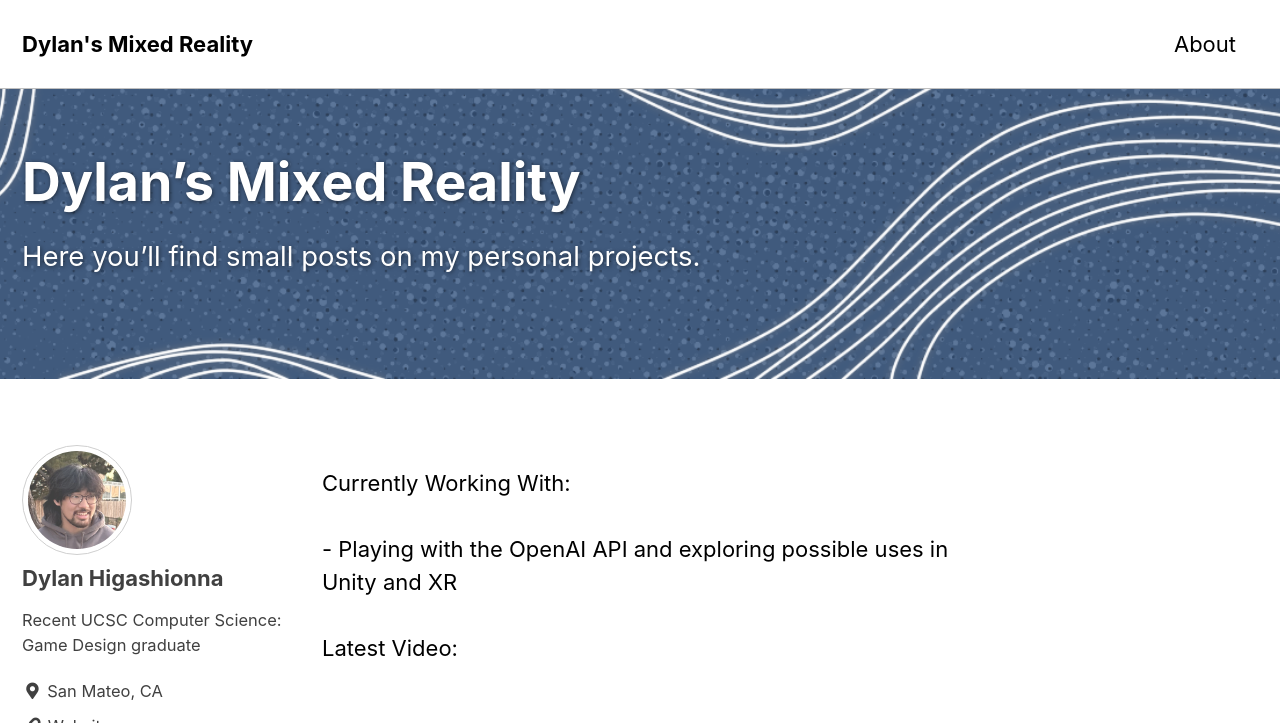
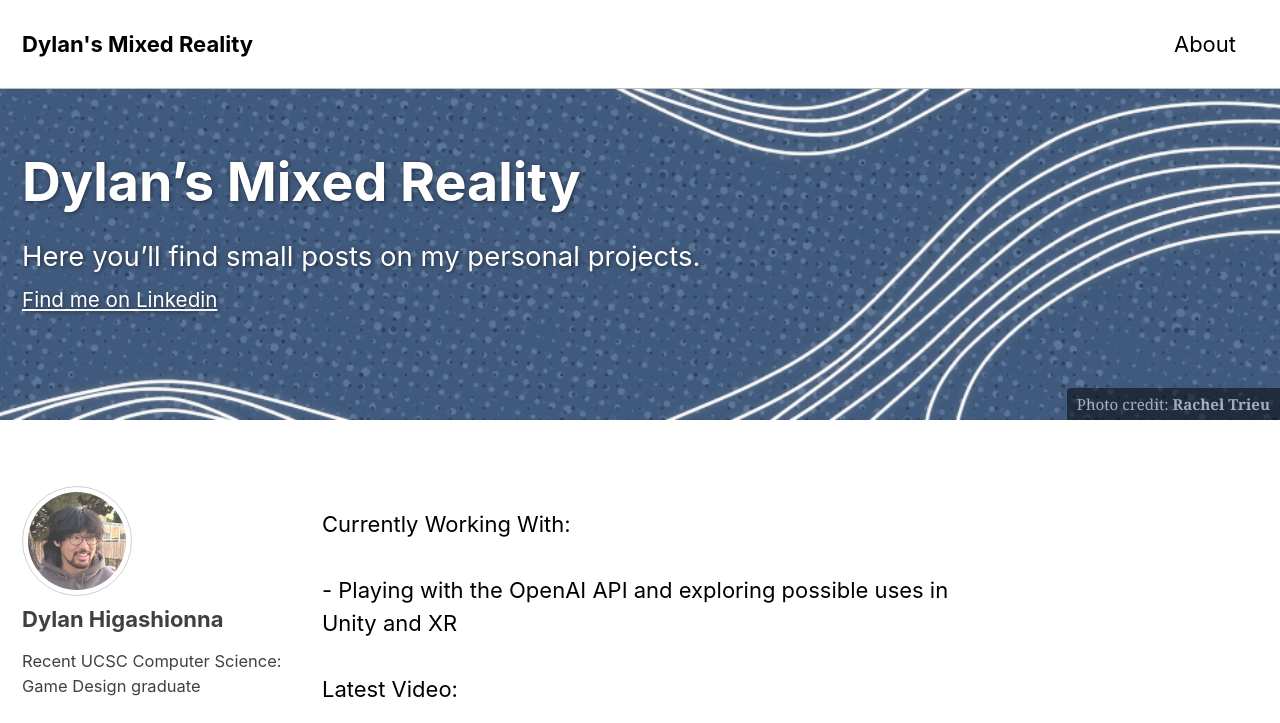
Before and after one commit to dylhigaXR/dylhigaXR.github.io, a Jekyll site: the page built from index.html, in a window 1280 px wide and 900 px high, cut to the strip 0-723 px from the top of the window. Built offline with Jekyll 4.4.1, drawn with Linux system fonts in a browser that asks for light colours; cached includes are drawn as plain includes; the list of posts is cut into pages by our own code.

Commit message:
Update index.html

```diff
--- a/index.html
+++ b/index.html
@@ -4,8 +4,10 @@ author_profile: true
 header:
   overlay_color: "#5e616c"
   overlay_image: /assets/images/bannerNew.png
+  caption: "Photo credit: [**Rachel Trieu**](https://www.racheltrieu.com/)"
 excerpt: >
   Here you'll find small posts on my personal projects.<br />
+  <small><a href="https://www.linkedin.com/in/dylhiga/">Find me on Linkedin</a></small>
 ---
 <p>Currently Working With:<br /><br />
 - Playing with the OpenAI API and exploring possible uses in Unity and XR <br /><br />
```
